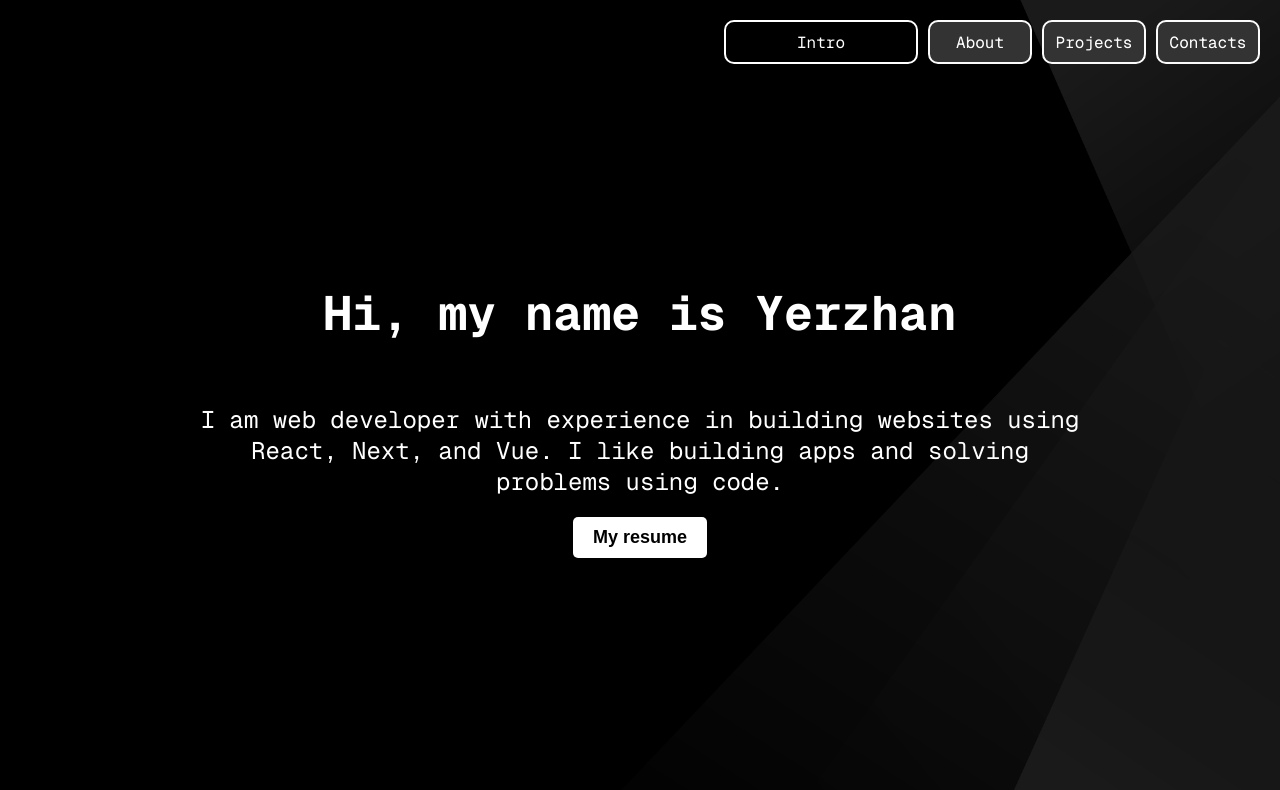
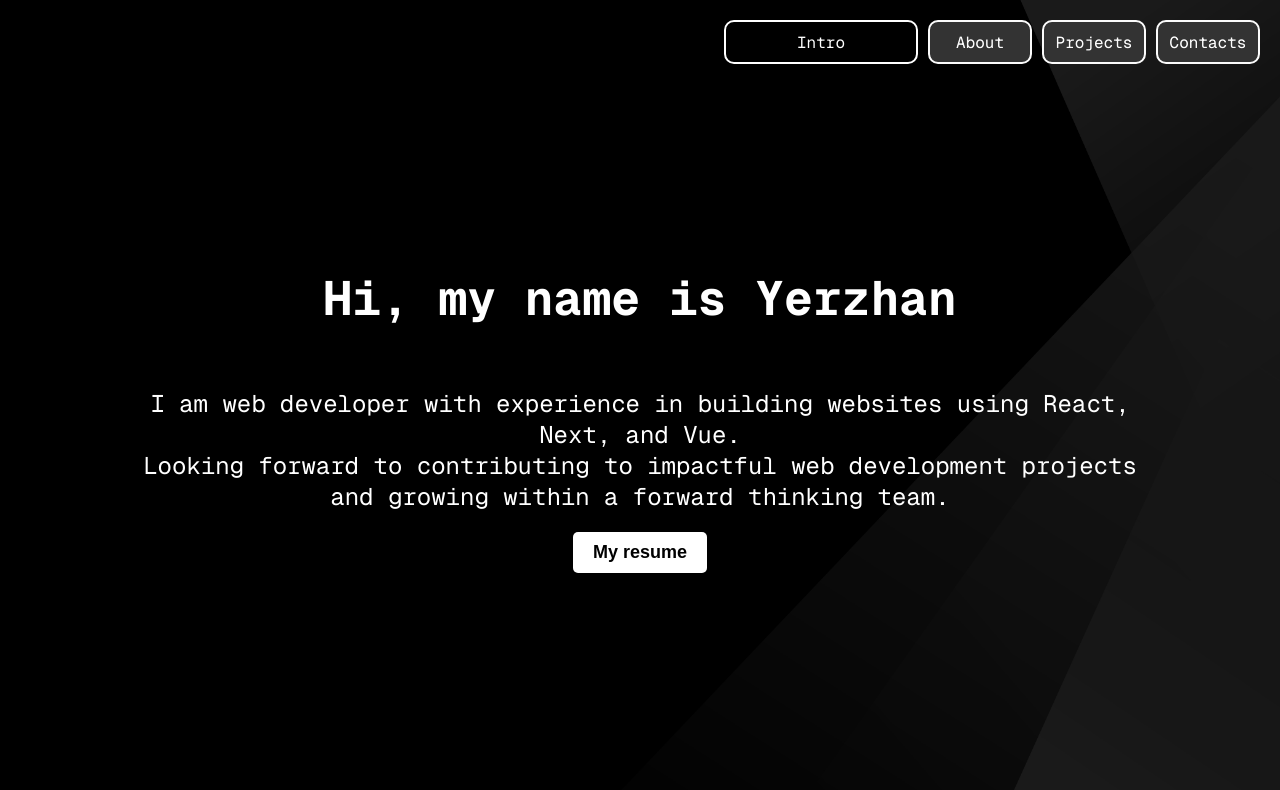
Before and after one commit to K4mino/project, a Next.js app: page / in a window 1280 px wide. Shown: the top 790 px of the page. Built offline with nearby package versions, Linux system fonts and the light colour scheme.

Commit message:
fix touch,rm loader

```diff
--- a/src/components/Intro.jsx
+++ b/src/components/Intro.jsx
@@ -15,7 +15,7 @@ const Wrapper = styled.div`
 const Description = styled.p`
     font-size: 24px;
     text-align: center;
-    width: 70%;
+    width: 80%;
     margin: 0 auto;
 
     @media (max-width: 768px) {
@@ -37,7 +37,8 @@ const Intro = () => {
     <Wrapper>
         <SectionTitle>Hi, my name is Yerzhan</SectionTitle>
         <Description>
-           I am web developer with experience in building websites using React, Next, and Vue. I like building apps and solving problems using code.
+           I am web developer with experience in building websites using React, Next, and Vue. <br/>
+           Looking forward to contributing to impactful web development projects and growing within a forward thinking team.
         </Description>
         <Button>
           <StyledLink href='/resume.pdf' download>My resume</StyledLink>
--- a/src/components/MainDesktop.jsx
+++ b/src/components/MainDesktop.jsx
@@ -91,7 +91,7 @@ const MainDesktop = ({
 
   return (
     <Wrapper onWheel={handleWheel}>
-        {isLoadingGeneric && <GenericLoader/>}
+
         {isLoading && <Loader
         direction={direction}
         activeElement={activeElement}/>}
--- a/src/components/MainMobile.jsx
+++ b/src/components/MainMobile.jsx
@@ -57,14 +57,13 @@ const MainMobile = ({
   const handleTouchMove = (event) => {
     event.stopPropagation();
     const currentY = event.touches[0].clientY;
-    if (Math.abs(currentY - startY) > MOVE_THRESHOLD) {
-      setIsMoving(true);
-    }
   };
 
 
   const handleTouchEnd = (event) => {
-    if (!isMoving || isLoading || isScrolling) return;
+    console.log(event.changedTouches[0].clientY, startY,direction);
+    if(Math.abs(event.changedTouches[0].clientY - startY) < MOVE_THRESHOLD)return
+    if (isLoading || isScrolling) return;
     if (isScrollingTimer !== null) clearTimeout(isScrollingTimer);
 
     event.stopPropagation();
@@ -133,7 +132,7 @@ const MainMobile = ({
       onTouchEnd={handleTouchEnd}
       onTouchMove={handleTouchMove}
     >
-      {isLoadingGeneric && <GenericLoader />}
+
       {isLoading && (
         <Loader direction={direction} activeElement={activeElement} />
       )}
--- a/src/components/ProjectCard.jsx
+++ b/src/components/ProjectCard.jsx
@@ -31,7 +31,8 @@ const CardImage = styled.img`
   object-fit: cover;
 
   @media (max-width: 768px) {
-    width:50%;
+    max-width:50%;
+    object-fit: contain;
   }
 `;
 
```
